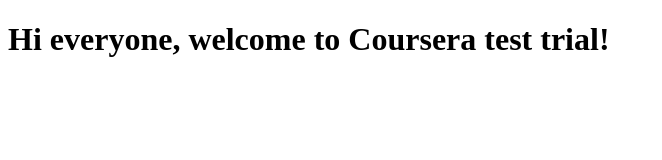
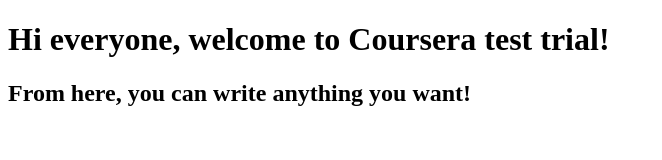
Before and after one commit to johnjang94/Coursera-trial, a plain HTML site: page site/index.html in a window 1280 px wide. Shown: the whole page, without its empty margins (0-662 px from the left). Drawn offline with Linux system fonts and the light colour scheme.

Commit message:
Small addition to our page content.

```diff
--- a/site/index.html
+++ b/site/index.html
@@ -7,5 +7,6 @@
 </head>
 <body>
 	<h1>Hi everyone, welcome to Coursera test trial!</h1>
+	<h2>From here, you can write anything you want!</h2>
 </body>
 </html>
```
